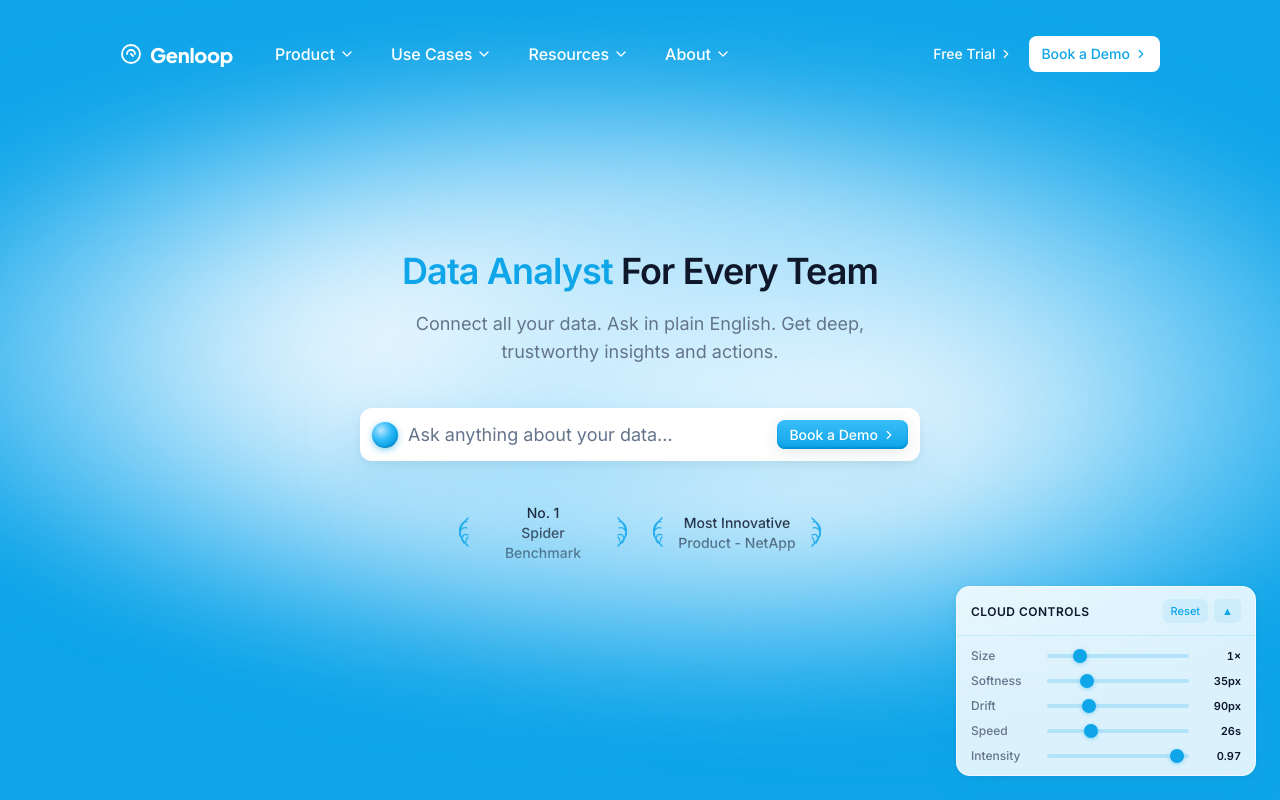
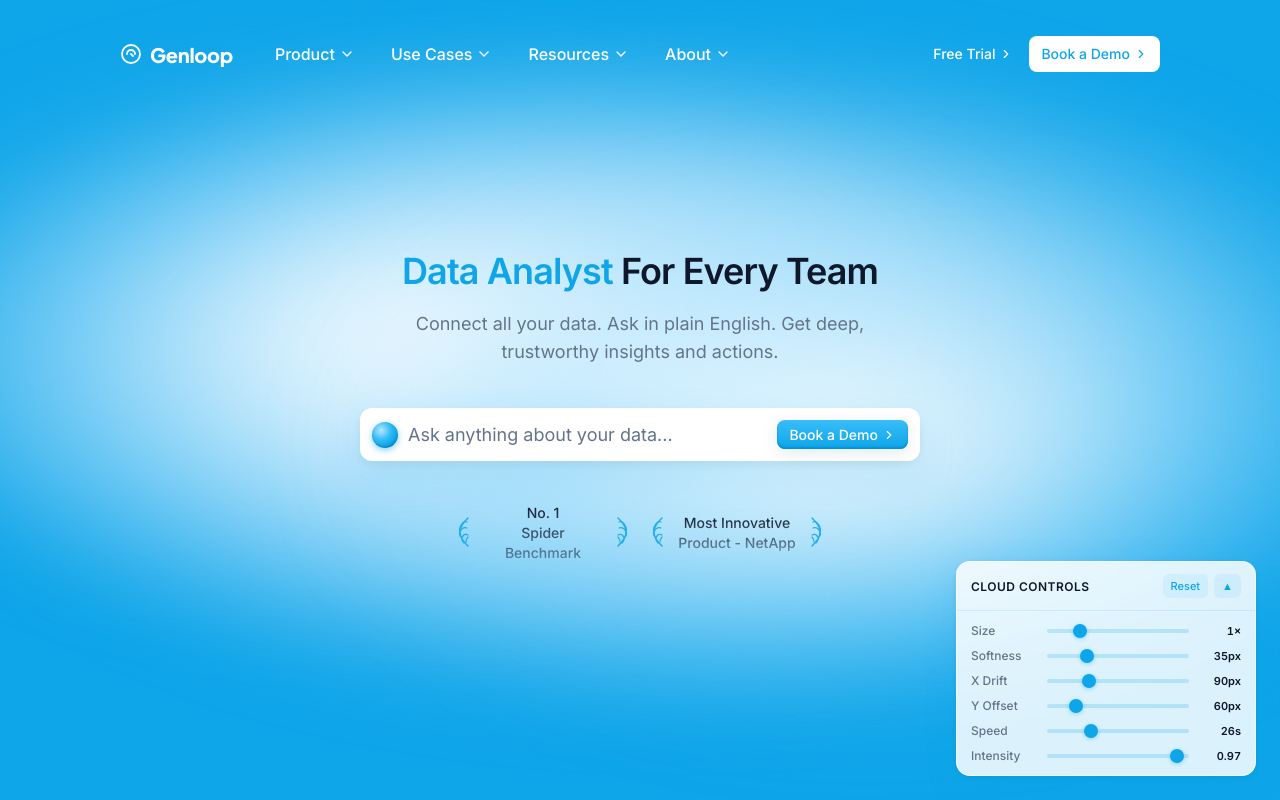
Before and after one commit to amansaini72002/claude-experiment, a React (Vite) app: page / in a window 1280 px wide. Built offline with nearby package versions, Linux system fonts and the light colour scheme.

Commit message:
feat: split drift into X Drift and Y Offset controls
https://claude.ai/code/session_01ShJ9A9yJ3e8ivga5dU8LCN

```diff
--- a/src/App.css
+++ b/src/App.css
@@ -80,17 +80,17 @@
 
 @keyframes float1 {
   from { transform: translate(-50%, -50%) translate(0px, 0px); }
-  to   { transform: translate(-50%, -50%) translate(var(--blob-drift), calc(var(--blob-drift) * -0.67)); }
+  to   { transform: translate(-50%, -50%) translate(var(--blob-drift), calc(var(--blob-y-offset) * -1)); }
 }
 
 @keyframes float2 {
   from { transform: translate(-50%, -50%) translate(0px, 0px); }
-  to   { transform: translate(-50%, -50%) translate(calc(var(--blob-drift) * -0.83), calc(var(--blob-drift) * 0.72)); }
+  to   { transform: translate(-50%, -50%) translate(calc(var(--blob-drift) * -0.83), var(--blob-y-offset)); }
 }
 
 @keyframes float3 {
   from { transform: translate(-50%, -50%) translate(0px, 0px); }
-  to   { transform: translate(-50%, -50%) translate(calc(var(--blob-drift) * 0.72), calc(var(--blob-drift) * -0.89)); }
+  to   { transform: translate(-50%, -50%) translate(calc(var(--blob-drift) * 0.72), calc(var(--blob-y-offset) * -1)); }
 }
 
 /* ─── Navbar ─────────────────────────────────────────────────────────────── */
--- a/src/App.jsx
+++ b/src/App.jsx
@@ -45,7 +45,8 @@ function GenloopMark() {
 const DEFAULTS = {
   size:      1.0,   // blob scale multiplier
   blur:      35,    // px
-  drift:     90,    // px — how far each blob travels per cycle
+  drift:     90,    // px — horizontal travel per cycle
+  yOffset:   60,    // px — vertical travel per cycle
   speed:     26,    // s — base animation duration
   intensity: 0.97,  // white opacity at the gradient core
 }
@@ -79,6 +80,7 @@ export default function App() {
     '--blob-size':      c.size,
     '--blob-blur':      `${c.blur}px`,
     '--blob-drift':     `${c.drift}px`,
+    '--blob-y-offset':  `${c.yOffset}px`,
     '--blob-speed':     `${c.speed}s`,
     '--blob-intensity': c.intensity,
   }
@@ -162,7 +164,8 @@ export default function App() {
           <div className="ctrl-body">
             <Slider label="Size"      value={c.size}      min={0.5}  max={3.0}  step={0.05} unit="×"  onChange={v => set('size', v)} />
             <Slider label="Softness"  value={c.blur}      min={5}    max={120}  step={1}    unit="px" onChange={v => set('blur', v)} />
-            <Slider label="Drift"     value={c.drift}     min={10}   max={300}  step={5}    unit="px" onChange={v => set('drift', v)} />
+            <Slider label="X Drift"   value={c.drift}     min={10}   max={300}  step={5}    unit="px" onChange={v => set('drift', v)} />
+            <Slider label="Y Offset"  value={c.yOffset}   min={10}   max={300}  step={5}    unit="px" onChange={v => set('yOffset', v)} />
             <Slider label="Speed"     value={c.speed}     min={4}    max={80}   step={1}    unit="s"  onChange={v => set('speed', v)} />
             <Slider label="Intensity" value={c.intensity} min={0.3}  max={1.0}  step={0.01} unit=""   onChange={v => set('intensity', v)} />
           </div>
```
